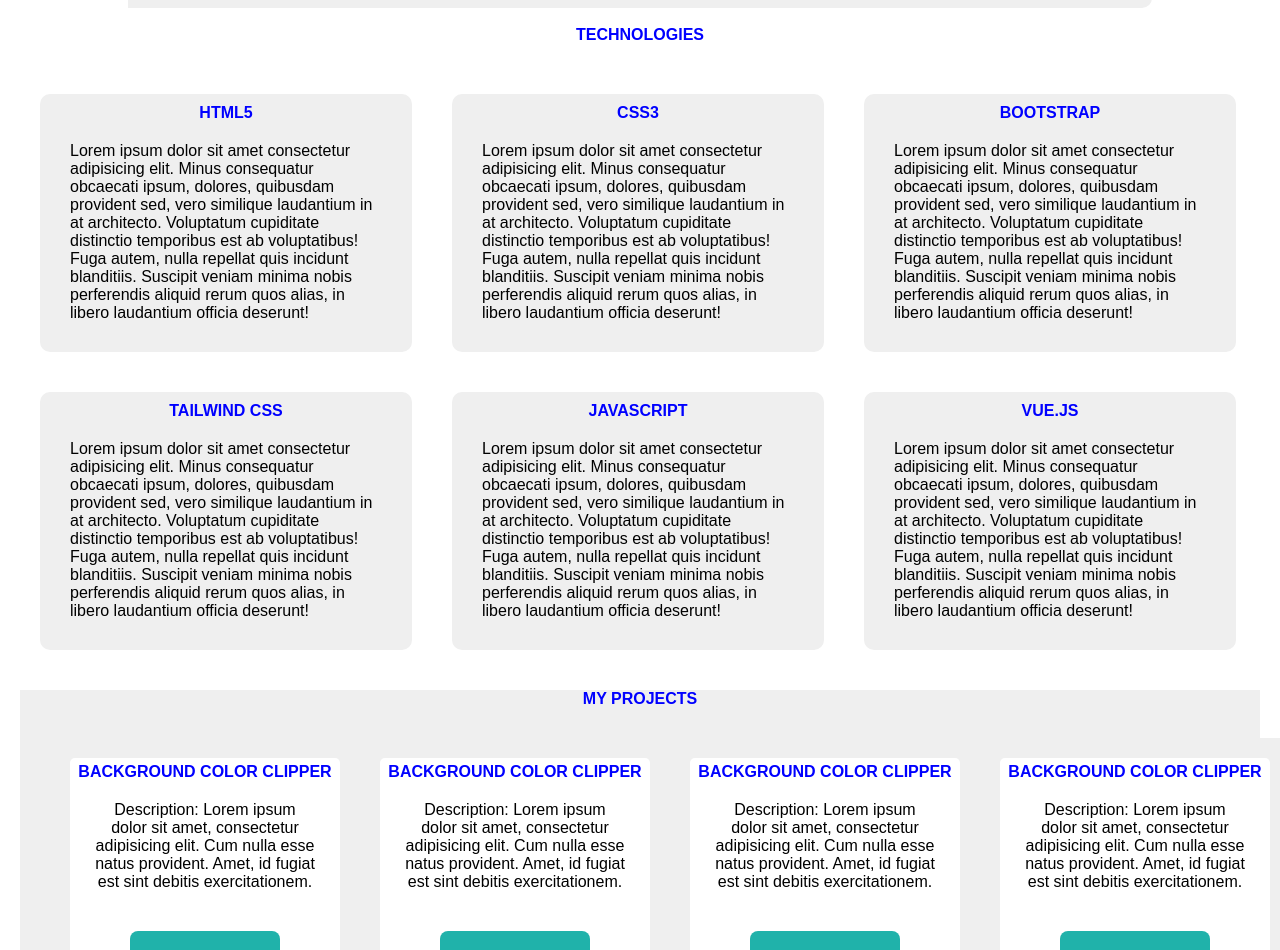
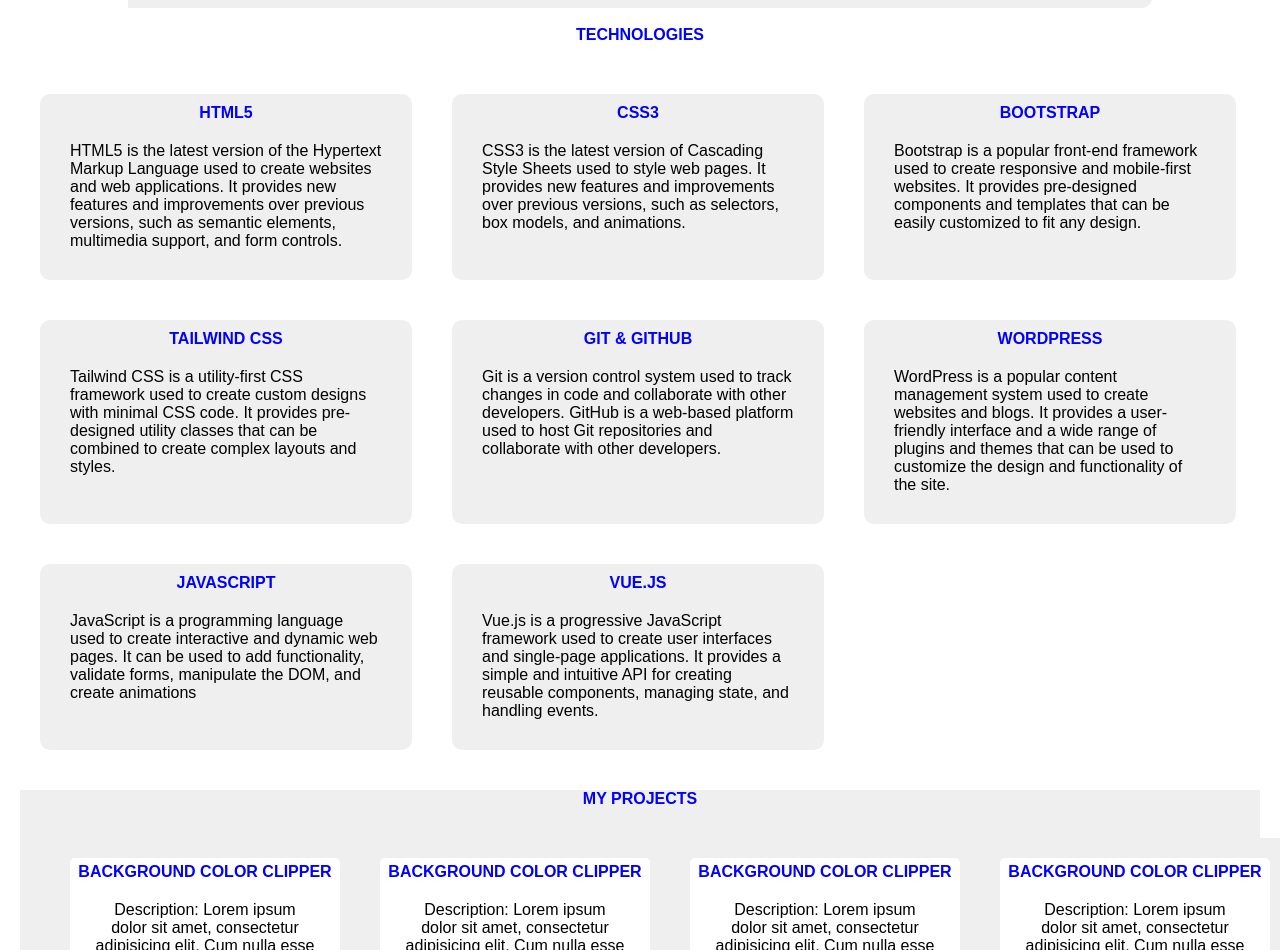
Before and after one commit to afunmibi/Personal-Portfolio-with-my-students-, a plain HTML site: page index.html in a window 1280 px wide. Shown: the part 759-1709 px from the top of the page. Drawn offline with Linux system fonts and the light colour scheme.

Commit message:
Update index.html

```diff
--- a/index.html
+++ b/index.html
@@ -53,28 +53,30 @@
 
     <div class="services-small">
         <h4>HTML5</h4>
-        <p>Lorem ipsum dolor sit amet consectetur adipisicing elit. Minus consequatur obcaecati ipsum, dolores, quibusdam provident sed, vero similique laudantium in at architecto. Voluptatum cupiditate distinctio temporibus est ab voluptatibus! Fuga autem, nulla repellat quis incidunt blanditiis. Suscipit veniam minima nobis perferendis aliquid rerum quos alias, in libero laudantium officia deserunt!</p>
-    </div>
+        <p>HTML5 is the latest version of the Hypertext Markup Language used to create websites and web applications. It provides new features and improvements over previous versions, such as semantic elements, multimedia support, and form controls.</p>  </div>
     <div class="services-small">
         <h4>CSS3</h4>
-        <p>Lorem ipsum dolor sit amet consectetur adipisicing elit. Minus consequatur obcaecati ipsum, dolores, quibusdam provident sed, vero similique laudantium in at architecto. Voluptatum cupiditate distinctio temporibus est ab voluptatibus! Fuga autem, nulla repellat quis incidunt blanditiis. Suscipit veniam minima nobis perferendis aliquid rerum quos alias, in libero laudantium officia deserunt!</p>
+        <p>CSS3 is the latest version of Cascading Style Sheets used to style web pages. It provides new features and improvements over previous versions, such as selectors, box models, and animations.</p>
     </div>
     <div class="services-small">
         <h4>Bootstrap</h4>
-        <p>Lorem ipsum dolor sit amet consectetur adipisicing elit. Minus consequatur obcaecati ipsum, dolores, quibusdam provident sed, vero similique laudantium in at architecto. Voluptatum cupiditate distinctio temporibus est ab voluptatibus! Fuga autem, nulla repellat quis incidunt blanditiis. Suscipit veniam minima nobis perferendis aliquid rerum quos alias, in libero laudantium officia deserunt!</p>
-    </div>
+        <p>Bootstrap is a popular front-end framework used to create responsive and mobile-first websites. It provides pre-designed components and templates that can be easily customized to fit any design.</p></div>
     <div class="services-small">
         <h4>Tailwind CSS</h4>
-        <p>Lorem ipsum dolor sit amet consectetur adipisicing elit. Minus consequatur obcaecati ipsum, dolores, quibusdam provident sed, vero similique laudantium in at architecto. Voluptatum cupiditate distinctio temporibus est ab voluptatibus! Fuga autem, nulla repellat quis incidunt blanditiis. Suscipit veniam minima nobis perferendis aliquid rerum quos alias, in libero laudantium officia deserunt!</p>
-    </div>
-    <div class="services-small">
+        <p>Tailwind CSS is a utility-first CSS framework used to create custom designs with minimal CSS code. It provides pre-designed utility classes that can be combined to create complex layouts and styles.</p> </div>
+        <div class="services-small">
+            <h4>Git & Github</h4>
+            <p>Git is a version control system used to track changes in code and collaborate with other developers. GitHub is a web-based platform used to host Git repositories and collaborate with other developers.</p> </div>
+
+            <div class="services-small">
+                <h4>Wordpress</h4>
+                <p>WordPress is a popular content management system used to create websites and blogs. It provides a user-friendly interface and a wide range of plugins and themes that can be used to customize the design and functionality of the site.</p> </div>
+        <div class="services-small">
         <h4>Javascript</h4>
-        <p>Lorem ipsum dolor sit amet consectetur adipisicing elit. Minus consequatur obcaecati ipsum, dolores, quibusdam provident sed, vero similique laudantium in at architecto. Voluptatum cupiditate distinctio temporibus est ab voluptatibus! Fuga autem, nulla repellat quis incidunt blanditiis. Suscipit veniam minima nobis perferendis aliquid rerum quos alias, in libero laudantium officia deserunt!</p>
-    </div>
+        <p>JavaScript is a programming language used to create interactive and dynamic web pages. It can be used to add functionality, validate forms, manipulate the DOM, and create animations</p>   </div>
     <div class="services-small">
         <h4>Vue.js</h4>
-        <p>Lorem ipsum dolor sit amet consectetur adipisicing elit. Minus consequatur obcaecati ipsum, dolores, quibusdam provident sed, vero similique laudantium in at architecto. Voluptatum cupiditate distinctio temporibus est ab voluptatibus! Fuga autem, nulla repellat quis incidunt blanditiis. Suscipit veniam minima nobis perferendis aliquid rerum quos alias, in libero laudantium officia deserunt!</p>
-    </div>
+        <p>Vue.js is a progressive JavaScript framework used to create user interfaces and single-page applications. It provides a simple and intuitive API for creating reusable components, managing state, and handling events.</p> </div>
 </div>
 <div class="project">
 <h4>My Projects</h4>
```
